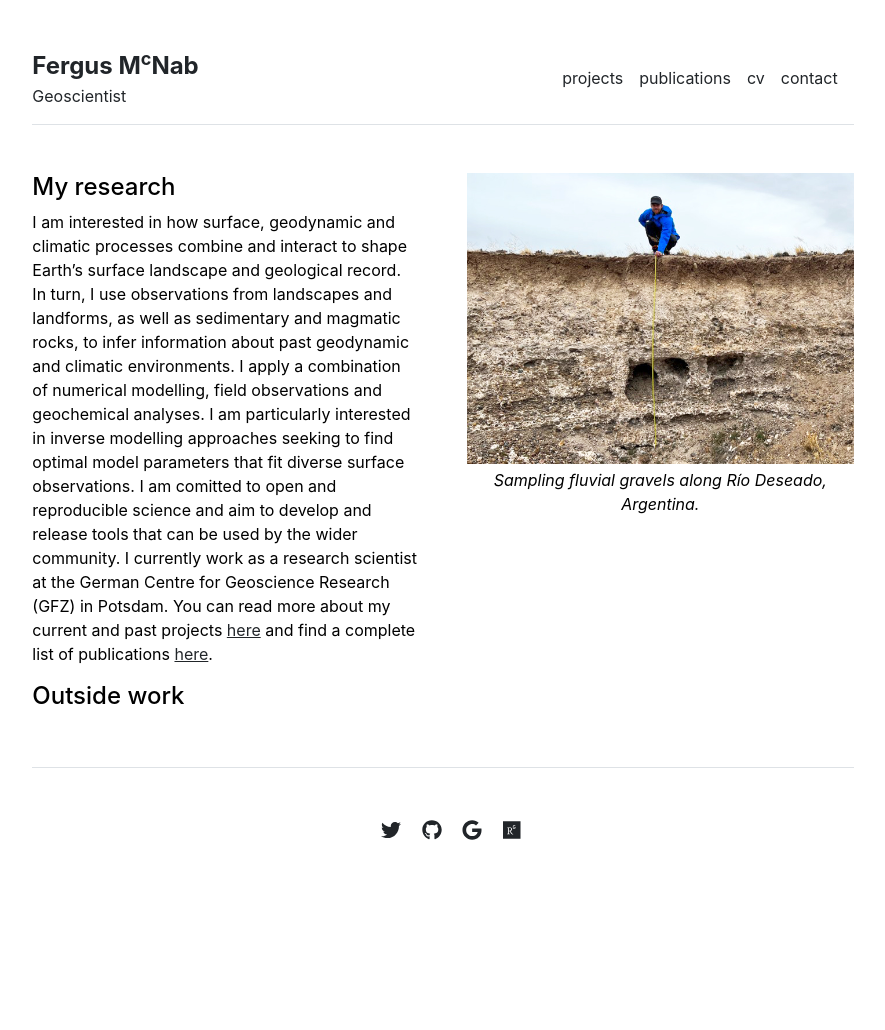
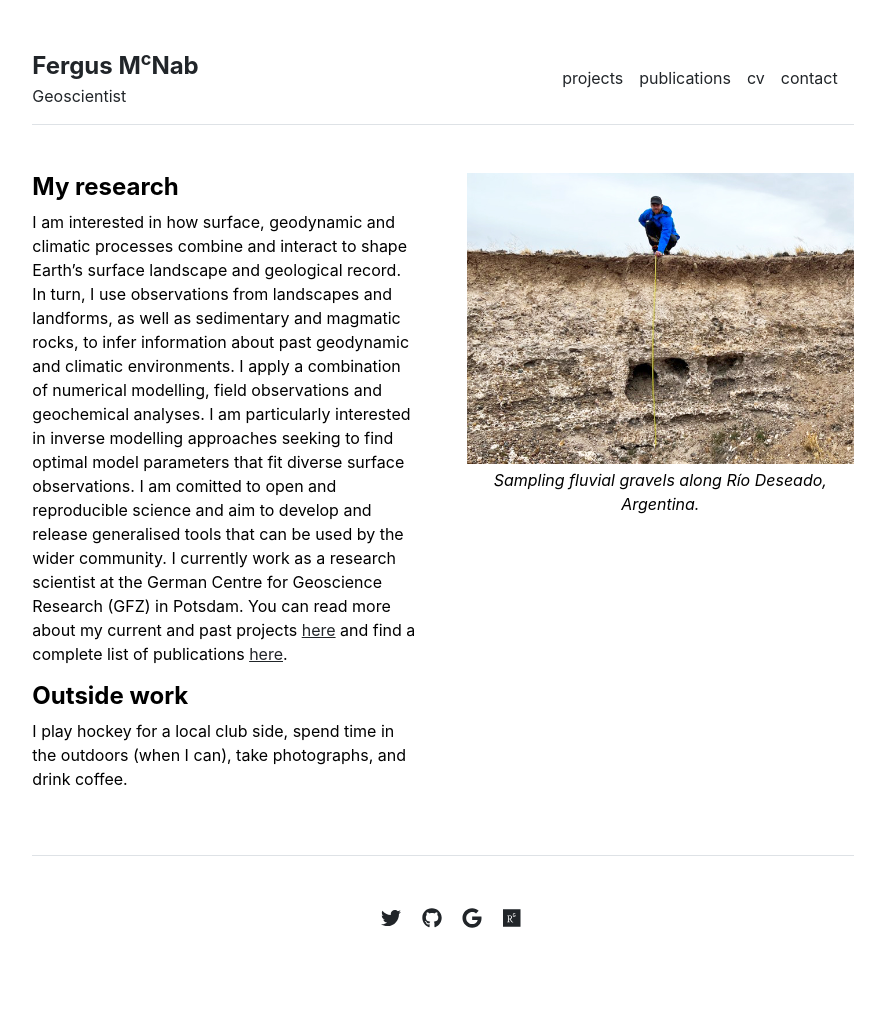
Before and after one commit to fmcnab/fmcnab.github.io, a Jekyll site: the page built from index.md, in a window 1280 px wide. Shown: the whole page, without its empty margins (197-1082 px from the left). Built offline with Jekyll 4.4.1, drawn with Linux system fonts in a browser that asks for light colours; before the commit the page ends 942 px from its top, so only the background shows below that.

Commit message:
Updating homepage.

```diff
--- a/index.md
+++ b/index.md
@@ -3,8 +3,10 @@ layout: home
 title: "Home"
 ---
 
-#### My research
+#### **My research**
 
-I am interested in how surface, geodynamic and climatic processes combine and interact to shape Earth's surface landscape and geological record. In turn, I use observations from landscapes and landforms, as well as sedimentary and magmatic rocks, to infer information about past geodynamic and climatic environments. I apply a combination of numerical modelling, field observations and geochemical analyses. I am particularly interested in inverse modelling approaches seeking to find optimal model parameters that fit diverse surface observations. I am comitted to open and reproducible science and aim to develop and release tools that can be used by the wider community. I currently work as a research scientist at the German Centre for Geoscience Research (GFZ) in Potsdam. You can read more about my current and past projects [here](https://fmcnab.github.io/projects) and find a complete list of publications [here](https://fmcnab.github.io/publications).
+I am interested in how surface, geodynamic and climatic processes combine and interact to shape Earth's surface landscape and geological record. In turn, I use observations from landscapes and landforms, as well as sedimentary and magmatic rocks, to infer information about past geodynamic and climatic environments. I apply a combination of numerical modelling, field observations and geochemical analyses. I am particularly interested in inverse modelling approaches seeking to find optimal model parameters that fit diverse surface observations. I am comitted to open and reproducible science and aim to develop and release generalised tools that can be used by the wider community. I currently work as a research scientist at the German Centre for Geoscience Research (GFZ) in Potsdam. You can read more about my current and past projects [here](https://fmcnab.github.io/projects) and find a complete list of publications [here](https://fmcnab.github.io/publications).
 
-#### Outside work
+#### **Outside work**
+
+I play hockey for a local club side, spend time in the outdoors (when I can), take photographs, and drink coffee.
```
